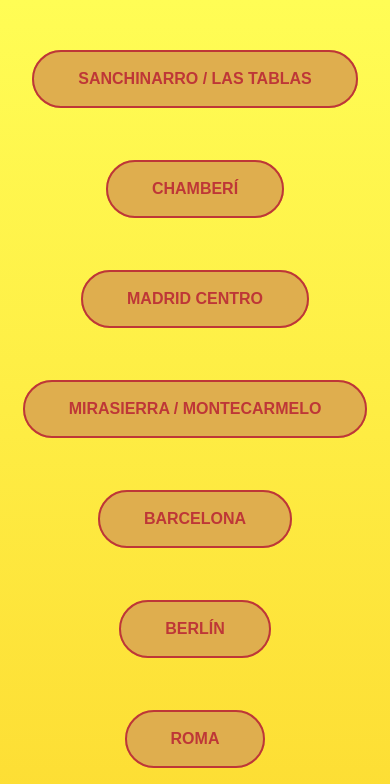
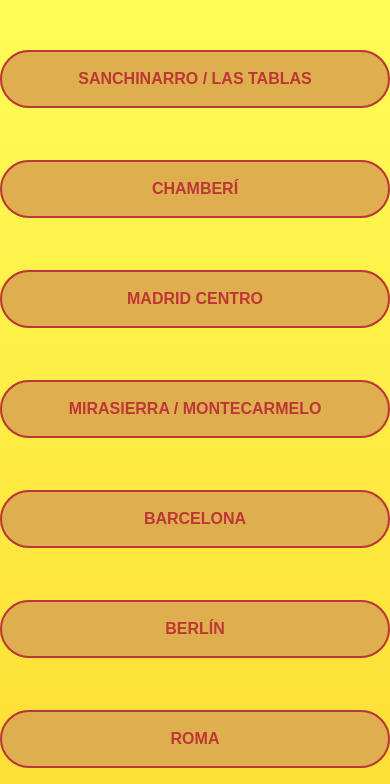
Before and after one commit to felipsandoval/SibareatsLanding, a plain HTML site: page index.html in a window 390 px wide. Shown: the top 784 px of the page. Drawn offline with Linux system fonts and the light colour scheme.

Commit message:
Update main.css

```diff
--- a/css/main.css
+++ b/css/main.css
@@ -1,3 +1,9 @@
+@media only screen and (max-width: 600px) {
+  button {
+      width: 100%;
+  }
+}
+
 html, body, #st-full-pg {
   margin: 0;
 }
```
